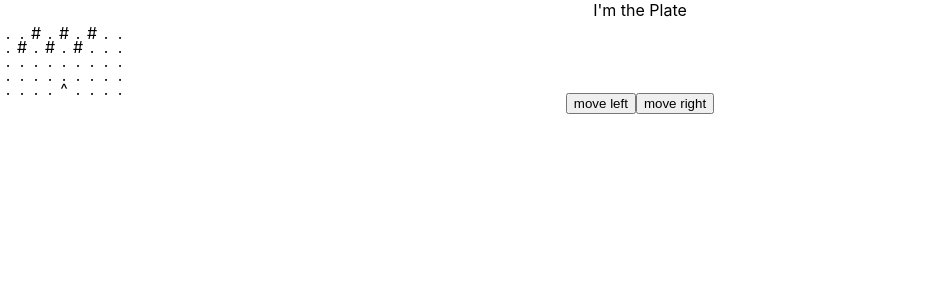
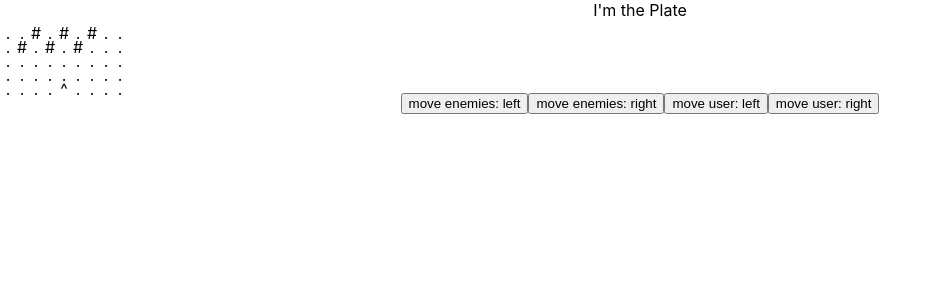
Before and after one commit to przemekoz/space-invaders-react-redux, a React (Create React App) app: page / in a window 1280 px wide. Shown: the top 300 px of the page, without its empty margins (0-935 px from the left). Built offline with nearby package versions, Linux system fonts and the light colour scheme.

Commit message:
added: moving user

```diff
--- a/src/mods/plate/classes/index.ts
+++ b/src/mods/plate/classes/index.ts
@@ -1,4 +1,4 @@
-import { PlateInterface, EnemiesMoveDirection } from "../types";
+import { PlateInterface, EnemiesMoveDirection, UserMoveDirection } from "../types";
 import { ElementClass } from "../../element/classes";
 import { ElementInterface, ElementTypeEnum } from "../../element/types";
 
@@ -35,7 +35,7 @@ import { ElementInterface, ElementTypeEnum } from "../../element/types";
 /*
  *
  * 5 - przesuwaj w prawo/lewo USER-a
- *
+ *  [OK]
  */
 
 /*
@@ -43,6 +43,30 @@ import { ElementInterface, ElementTypeEnum } from "../../element/types";
  * 6 - przesuwaj w gore strzal USER
  *
  */
+
+/*
+ *
+ * 7 - przechwyc wcisniejce strzalek: USER prawo/lewo
+ *
+ */
+
+/*
+ * ZDARZENIE
+ * 8 - dodaj obsluge kolejnych etapow (frame) w czasie - obsluga zdarzen
+ *
+ */
+
+/*
+ * ZDARZENIE
+ * 9 - losowy ENEMY strzela
+ *
+ */
+
+/*
+* ZDARZENIE
+* 9 - USER strzela
+*
+*/
 
 const emptyRow = [
     new ElementClass(),
@@ -87,9 +111,25 @@ export class PlateClass implements PlateInterface {
                         if (element.type === ElementTypeEnum.ENEMY) {
                             const index = direction === EnemiesMoveDirection.LEFT ? columnIndex - 1 : columnIndex + 1;
                             newListOfElements[rowIndex][index] = element;
-                            return new ElementClass();
-                        } else {
-                            return element;
+                        }
+                    }
+                );
+            }
+        );
+        this.listOfElements = newListOfElements;
+    }
+
+    moveUser(direction: UserMoveDirection) {
+        const newListOfElements: ElementInterface[][] = [];
+        this.listOfElements.forEach(
+            (row: ElementInterface[], rowIndex: number) => {
+                const isUser = row.find(element => element.type === ElementTypeEnum.USER);
+                newListOfElements.push(isUser ? [...emptyRow] : [...row]);
+                row.forEach(
+                    (element: ElementInterface, columnIndex: number) => {
+                        if (element.type === ElementTypeEnum.USER) {
+                            const index = direction === UserMoveDirection.LEFT ? columnIndex - 1 : columnIndex + 1;
+                            newListOfElements[rowIndex][index] = element;
                         }
                     }
                 );
--- a/src/mods/plate/components/plate/index.tsx
+++ b/src/mods/plate/components/plate/index.tsx
@@ -1,5 +1,5 @@
 import React from "react";
-import { PlateInterface, EnemiesMoveDirection } from "../../types";
+import { PlateInterface, EnemiesMoveDirection, UserMoveDirection } from "../../types";
 import { ElementComponent } from "../../../element/components/element";
 import { ElementInterface } from "../../../element/types";
 
@@ -20,13 +20,23 @@ export class PlateComponent extends React.Component<Props, State> {
         }
     }
 
-    moveLeft() {
+    moveEnemiesLeft() {
         this.props.plate.moveEnemies(EnemiesMoveDirection.LEFT);
         this.setState({ listOfElements: this.props.plate.listOfElements })
     }
 
-    moveRight() {
+    moveEnemiesRight() {
         this.props.plate.moveEnemies(EnemiesMoveDirection.RIGHT);
+        this.setState({ listOfElements: this.props.plate.listOfElements })
+    }
+
+    moveUserLeft() {
+        this.props.plate.moveUser(UserMoveDirection.LEFT);
+        this.setState({ listOfElements: this.props.plate.listOfElements })
+    }
+
+    moveUserRight() {
+        this.props.plate.moveUser(UserMoveDirection.RIGHT);
         this.setState({ listOfElements: this.props.plate.listOfElements })
     }
 
@@ -44,8 +54,11 @@ export class PlateComponent extends React.Component<Props, State> {
                         )}
                     </tbody>
                 </table>
-                <button onClick={this.moveLeft.bind(this)}>move left</button>
-                <button onClick={this.moveRight.bind(this)}>move right</button>
+                <button onClick={this.moveEnemiesLeft.bind(this)}>move enemies: left</button>
+                <button onClick={this.moveEnemiesRight.bind(this)}>move enemies: right</button>
+
+                <button onClick={this.moveUserLeft.bind(this)}>move user: left</button>
+                <button onClick={this.moveUserRight.bind(this)}>move user: right</button>
             </>
         )
     }
--- a/src/mods/plate/types/index.ts
+++ b/src/mods/plate/types/index.ts
@@ -3,9 +3,16 @@ import { ElementInterface } from "../../element/types";
 export interface PlateInterface {
     listOfElements: ElementInterface[][];
     moveEnemies: (direction: EnemiesMoveDirection) => void;
+    moveUser: (direction: UserMoveDirection) => void;
 }
 
 export enum EnemiesMoveDirection {
     LEFT,
-    RIGHT
+    RIGHT,
+    DOWN
 }
+
+export enum UserMoveDirection {
+    LEFT,
+    RIGHT,
+}
```
